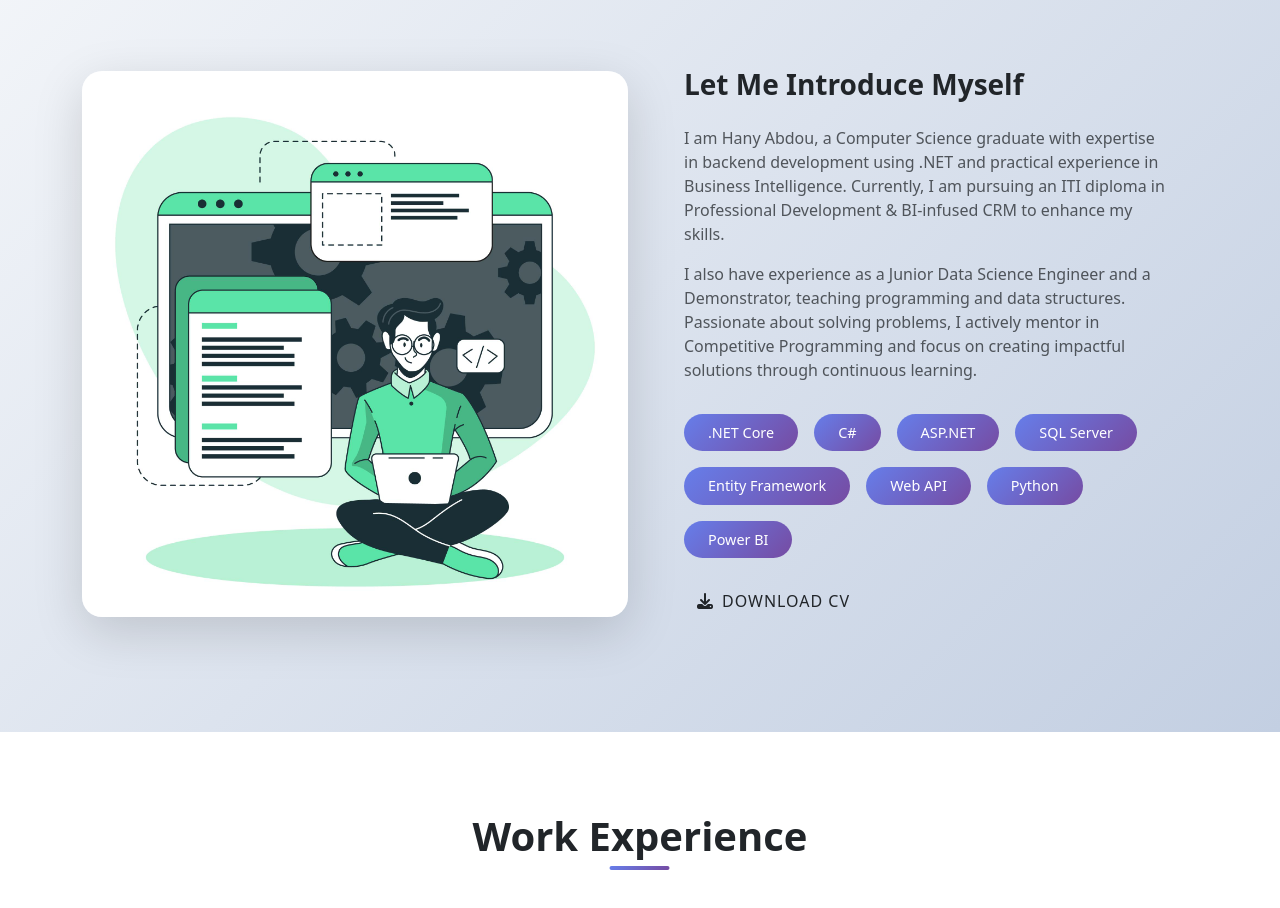
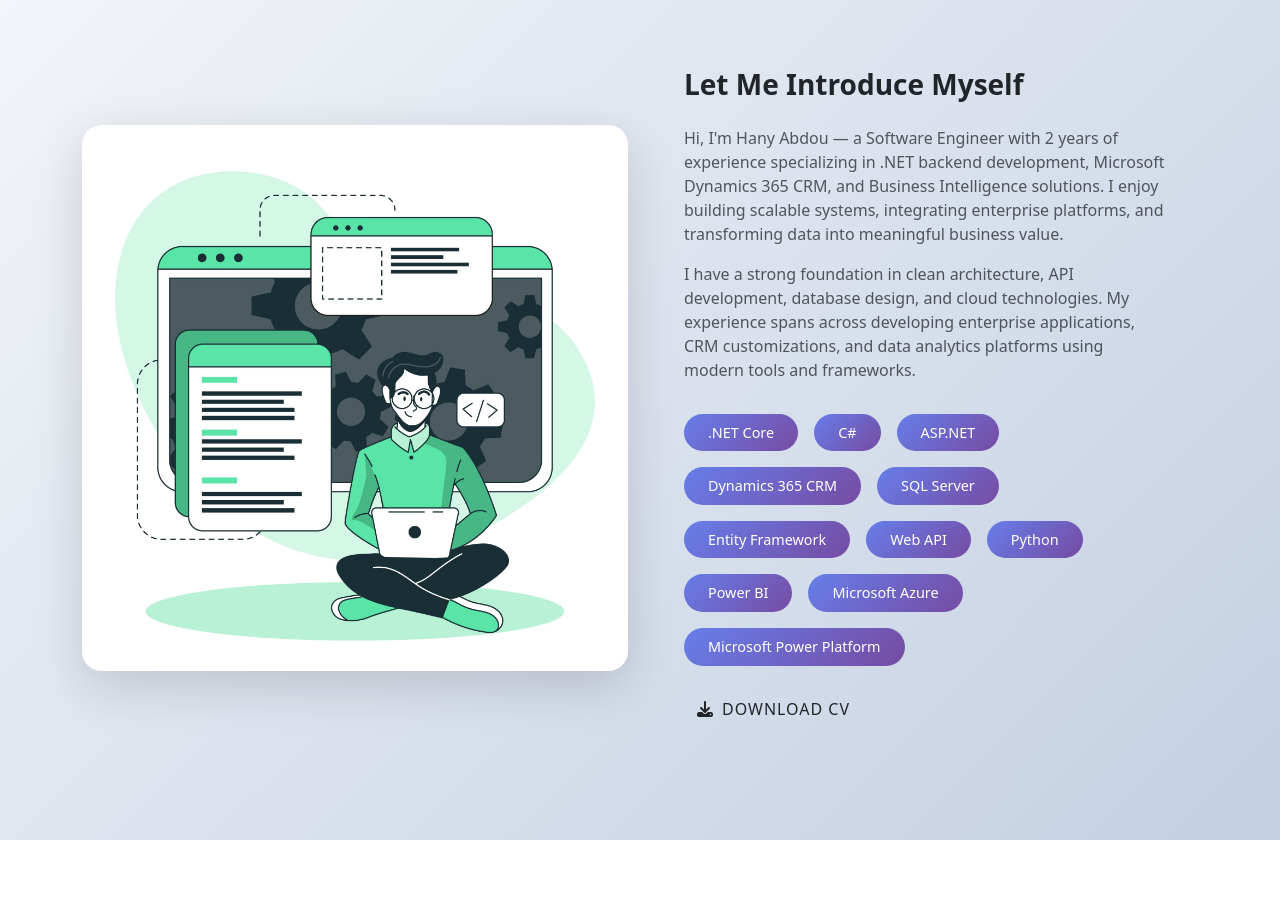
Before and after one commit to Ereh11/Portfolio, a plain HTML site: page index.html in a window 1280 px wide. Shown: the part 940-1848 px from the top of the page. Drawn offline with nearby package versions, Linux system fonts and the light colour scheme.

Commit message:
Update about section with enhanced personal introduction and skills

```diff
--- a/index.html
+++ b/index.html
@@ -77,20 +77,23 @@
           <div class="about-content">
             <h3 class="fw-bold mb-4">Let Me Introduce Myself</h3>
             <p class="text-muted">
-              I am Hany Abdou, a Computer Science graduate with expertise in backend development using .NET and practical experience in Business Intelligence. Currently, I am pursuing an ITI diploma in Professional Development & BI-infused CRM to enhance my skills.
+              Hi, I'm Hany Abdou — a Software Engineer with 2 years of experience specializing in .NET backend development, Microsoft Dynamics 365 CRM, and Business Intelligence solutions. I enjoy building scalable systems, integrating enterprise platforms, and transforming data into meaningful business value.
             </p>
             <p class="text-muted">
-              I also have experience as a Junior Data Science Engineer and a Demonstrator, teaching programming and data structures. Passionate about solving problems, I actively mentor in Competitive Programming and focus on creating impactful solutions through continuous learning.
+              I have a strong foundation in clean architecture, API development, database design, and cloud technologies. My experience spans across developing enterprise applications, CRM customizations, and data analytics platforms using modern tools and frameworks.
             </p>
             <div class="skills-list">
               <span class="skill-tag">.NET Core</span>
               <span class="skill-tag">C#</span>
               <span class="skill-tag">ASP.NET</span>
+              <span class="skill-tag">Dynamics 365 CRM</span>
               <span class="skill-tag">SQL Server</span>
               <span class="skill-tag">Entity Framework</span>
               <span class="skill-tag">Web API</span>
               <span class="skill-tag">Python</span>
               <span class="skill-tag">Power BI</span>
+              <span class="skill-tag">Microsoft Azure</span>
+              <span class="skill-tag">Microsoft Power Platform</span>
             </div>
             <button class="btn btn-custom btn-primary-custom mt-4 cv-btn">
               <i class="fas fa-download me-2"></i>Download CV
```
